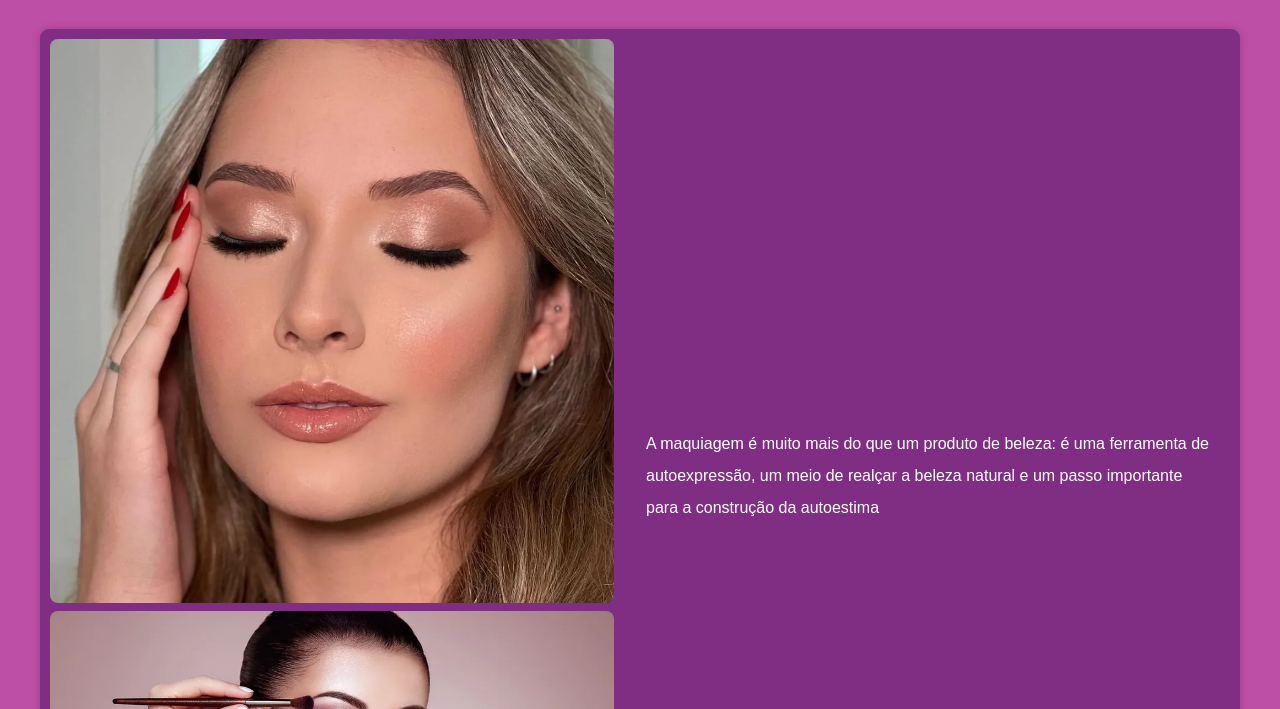
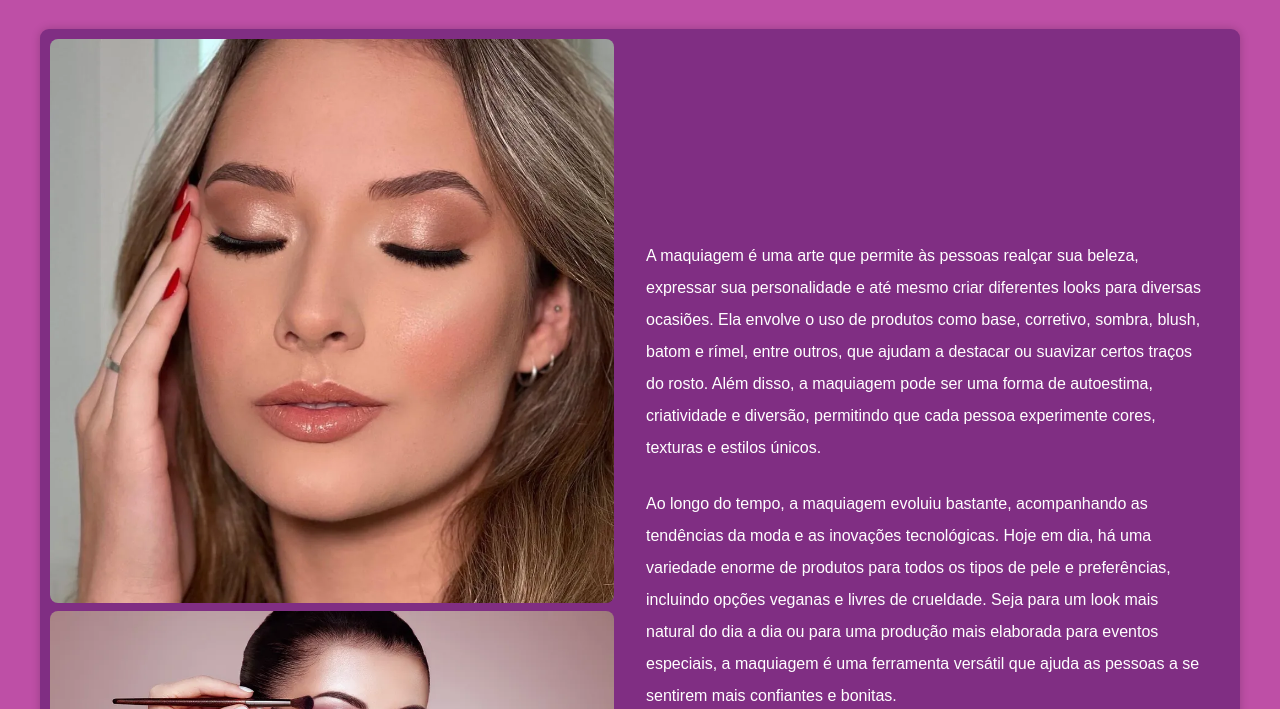
Before and after one commit to Natischiroff/Maquiagem, a plain HTML site: page index.html in a window 1280 px wide. Shown: the part 91-800 px from the top of the page. Drawn offline with Linux system fonts and the light colour scheme.

Commit message:
hgfhrdytdtr

```diff
--- a/index.html
+++ b/index.html
@@ -21,8 +21,9 @@
         </div>
 
         <div class="texto">
-            <p> A maquiagem é muito mais do que um produto de beleza: é uma ferramenta de autoexpressão, um meio de realçar a beleza natural e um passo importante para a construção da autoestima
-                 </p>
+            <p>  A maquiagem é uma arte que permite às pessoas realçar sua beleza, expressar sua personalidade e até mesmo criar diferentes looks para diversas ocasiões. Ela envolve o uso de produtos como base, corretivo, sombra, blush, batom e rímel, entre outros, que ajudam a destacar ou suavizar certos traços do rosto. Além disso, a maquiagem pode ser uma forma de autoestima, criatividade e diversão, permitindo que cada pessoa experimente cores, texturas e estilos únicos.
+            </p>
+            <p> Ao longo do tempo, a maquiagem evoluiu bastante, acompanhando as tendências da moda e as inovações tecnológicas. Hoje em dia, há uma variedade enorme de produtos para todos os tipos de pele e preferências, incluindo opções veganas e livres de crueldade. Seja para um look mais natural do dia a dia ou para uma produção mais elaborada para eventos especiais, a maquiagem é uma ferramenta versátil que ajuda as pessoas a se sentirem mais confiantes e bonitas.</p>
         </div>
 </body>
 </html>
```
